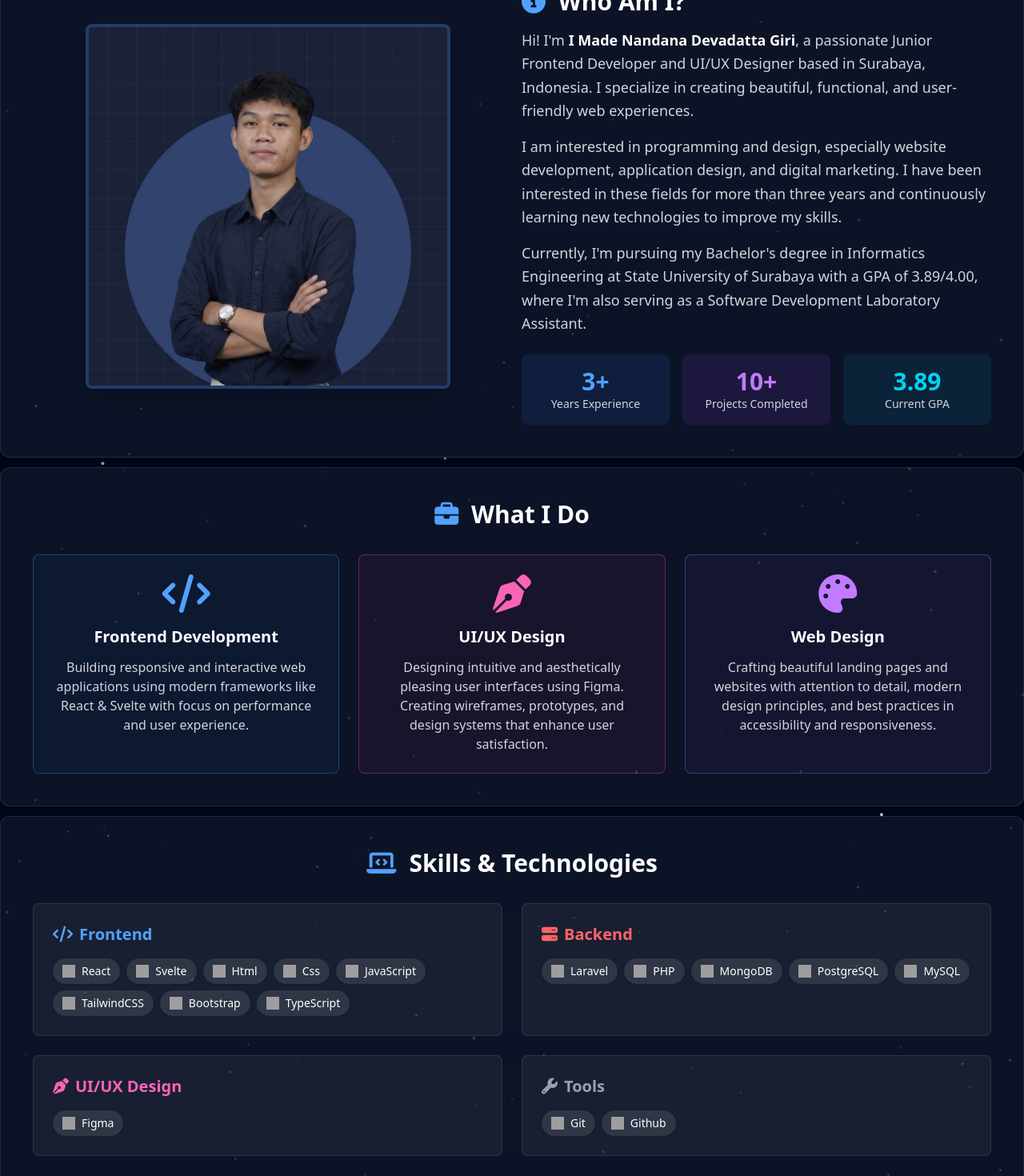
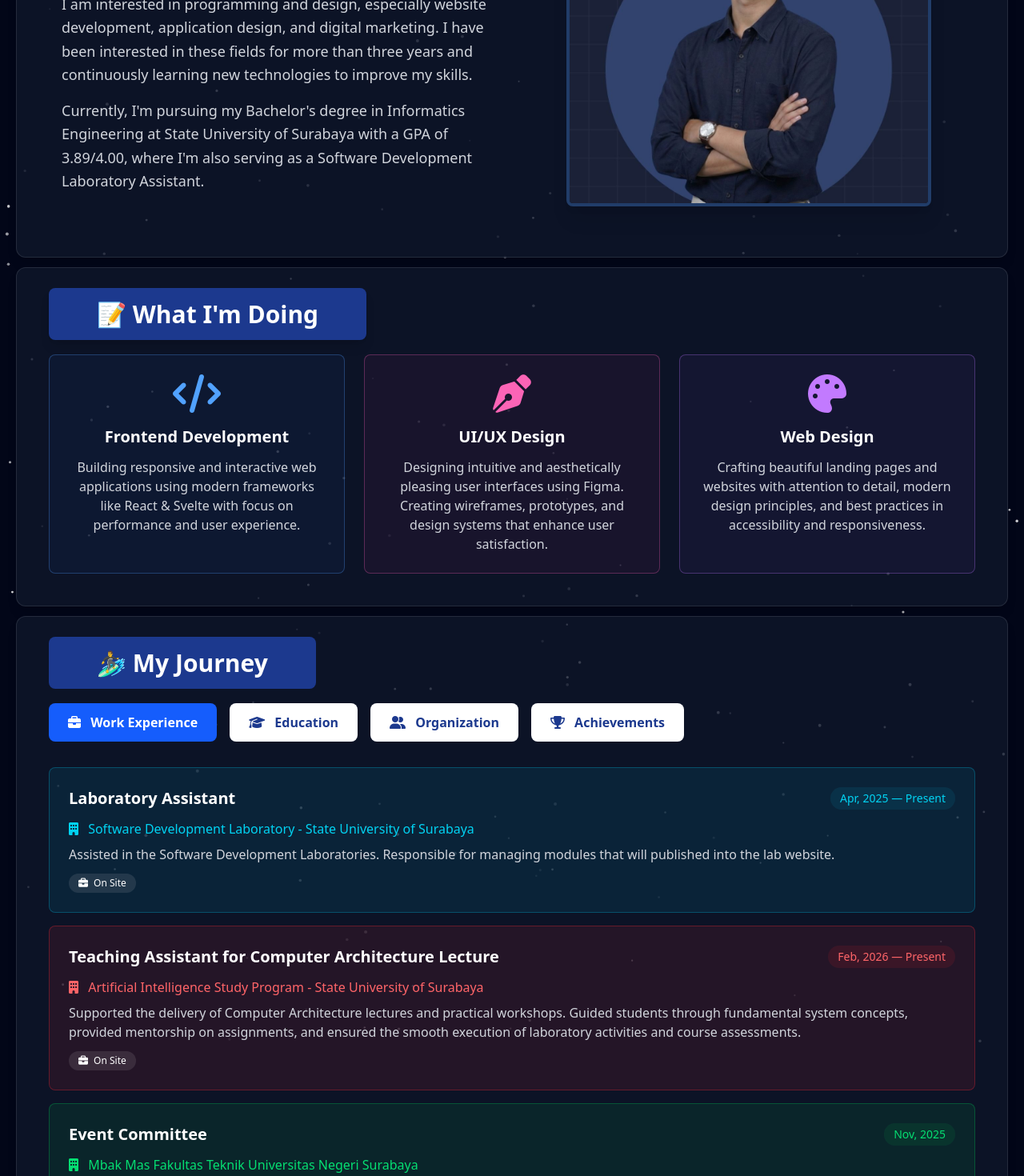
Before and after one commit to 1610Deva/portodevabysvelte, a SvelteKit app: page /about in a window 1280 px wide. Shown: the part 340-1810 px from the top of the page at 80% size. Built offline with nearby package versions, Linux system fonts and the light colour scheme; grey boxes are pictures that could not be loaded; a web font is replaced by a local one.

Commit message:
modifying about pages

```diff
--- a/src/routes/about/+page.svelte
+++ b/src/routes/about/+page.svelte
@@ -33,6 +33,15 @@
 		color: string;
 	}
 
+	interface Organization {
+		id: number;
+		position: string;
+		'organization-name': string;
+		period: string;
+		description: string;
+		color: string;
+	}
+
 	interface Achievement {
 		icon: string;
 		title: string;
@@ -52,9 +61,10 @@
 	};
 	let experiences: Experience[] = [];
 	let education: Education[] = [];
+	let organizations: Organization[] = [];
 	let achievements: Achievement[] = [];
 
-    let activeTab: 'work' | 'education' | 'achievements' = 'work';
+	let activeTab: 'work' | 'education' | 'achievements' | 'organization' = 'work';
 
 	// Reactive statement Svelte
 	$: filteredExperiences = experiences.filter((exp) => exp.type === 'work');
@@ -71,6 +81,7 @@
 			technologies = data.technologies || technologies;
 			experiences = data.experiences || [];
 			education = data.education || [];
+			organizations = data.organization || [];
 			achievements = data.achievements || [];
 		} catch (error) {
 			console.error('Error fetching data:', error);
@@ -96,14 +107,13 @@
 </svelte:head>
 
 <!-- HEADER SECTION -->
-<div
-	class="mt-3 rounded-xl border border-white/10 bg-slate-900/80 p-10 shadow-lg transition-opacity duration-1000 ease-in-out"
+<!-- <div
+	class="md:mx-5 mt-3 rounded-xl p-10 transition-opacity duration-1000 ease-in-out"
 	class:opacity-0={!isVisible}
 	class:opacity-100={isVisible}
 >
 	<div class="text-center">
 		<h1 class="mb-4 text-4xl font-bold text-white">
-			<i class="fa-solid fa-user mr-3 text-blue-400"></i>
 			About Me
 		</h1>
 		<p class="mx-auto max-w-2xl text-lg text-gray-300">
@@ -111,14 +121,39 @@
 			technology and design.
 		</p>
 	</div>
-</div>
+</div> -->
 
 <!-- INTRODUCTION SECTION -->
 <div
-	class="mt-3 grid grid-cols-1 gap-6 rounded-xl border border-white/10 bg-slate-900/80 p-10 shadow-lg transition-opacity duration-1000 ease-in-out md:grid-cols-2"
+	class="md:mx-5 mt-3 grid grid-cols-1 gap-6 rounded-xl border border-white/10 bg-slate-900/80 p-10 shadow-lg transition-opacity duration-1000 ease-in-out md:grid-cols-2"
 	class:opacity-0={!isVisible}
 	class:opacity-100={isVisible}
 >
+	<!-- About Text -->
+	<div class="flex flex-col justify-center p-4">
+		<!-- <h5 class="inline-block mb-5 text-base font-semibold text-white md:text-lg">
+			<span class="text-amber-100 bg-blue-900 px-10 py-2">ABOUT ME</span>
+		</h5> -->
+		<h2 class="mb-7 text-3xl font-bold text-white">
+			<span class="px-15 py-3 bg-blue-900 rounded-lg">🧑‍💻 Get To Know Me!</span>
+		</h2>
+		<p class="mb-4 text-lg leading-relaxed text-gray-300">
+			Hi! I'm <span class="font-semibold text-white">I Made Nandana Devadatta Giri</span>, a
+			passionate <span class="border-b-4 border-blue-500">Frontend Developer</span> and <span class="border-b-4 border-blue-500">UI/UX Designer</span> based in Surabaya,
+			Indonesia. I specialize in creating beautiful, functional, and user-friendly web experiences.
+		</p>
+		<p class="mb-4 text-lg leading-relaxed text-gray-300">
+			I am interested in programming and design, especially website development, application design,
+			and digital marketing. I have been interested in these fields for more than three years and
+			continuously learning new technologies to improve my skills.
+		</p>
+		<p class="mb-6 text-lg leading-relaxed text-gray-300">
+			Currently, I'm pursuing my Bachelor's degree in Informatics Engineering at State University of
+			Surabaya with a GPA of 3.89/4.00, where I'm also serving as a Software Development Laboratory
+			Assistant.
+		</p>
+	</div>
+
 	<!-- Profile Image -->
 	<div class="flex items-center justify-center">
 		<div class="overflow-hidden rounded-lg border-4 border-blue-400/30 shadow-xl">
@@ -130,56 +165,16 @@
 			/>
 		</div>
 	</div>
-
-	<!-- About Text -->
-	<div class="flex flex-col justify-center">
-		<h2 class="mb-4 text-3xl font-bold text-white">
-			<i class="fa-solid fa-circle-info mr-2 text-blue-400"></i>
-			Who Am I?
-		</h2>
-		<p class="mb-4 text-lg leading-relaxed text-gray-300">
-			Hi! I'm <span class="font-semibold text-white">I Made Nandana Devadatta Giri</span>, a passionate Junior
-			Frontend Developer and UI/UX Designer based in Surabaya, Indonesia. I specialize in creating
-			beautiful, functional, and user-friendly web experiences.
-		</p>
-		<p class="mb-4 text-lg leading-relaxed text-gray-300">
-			I am interested in programming and design, especially website development, application design,
-			and digital marketing. I have been interested in these fields for more than three years and
-			continuously learning new technologies to improve my skills.
-		</p>
-		<p class="mb-6 text-lg leading-relaxed text-gray-300">
-			Currently, I'm pursuing my Bachelor's degree in Informatics Engineering at State University
-			of Surabaya with a GPA of 3.89/4.00, where I'm also serving as a Software Development
-			Laboratory Assistant.
-		</p>
-
-		<!-- Quick Stats -->
-		<div class="grid grid-cols-2 gap-4 md:grid-cols-3">
-			<div class="rounded-lg bg-blue-500/10 p-4 text-center">
-				<div class="text-3xl font-bold text-blue-400">3+</div>
-				<div class="text-sm text-gray-300">Years Experience</div>
-			</div>
-			<div class="rounded-lg bg-purple-500/10 p-4 text-center">
-				<div class="text-3xl font-bold text-purple-400">10+</div>
-				<div class="text-sm text-gray-300">Projects Completed</div>
-			</div>
-			<div class="rounded-lg bg-cyan-500/10 p-4 text-center">
-				<div class="text-3xl font-bold text-cyan-400">3.89</div>
-				<div class="text-sm text-gray-300">Current GPA</div>
-			</div>
-		</div>
-	</div>
 </div>
 
 <!-- WHAT I DO SECTION -->
 <div
-	class="mt-3 rounded-xl border border-white/10 bg-slate-900/80 p-10 shadow-lg transition-opacity duration-1000 ease-in-out"
+	class="md:mx-5 mt-3 rounded-xl border border-white/10 bg-slate-900/80 p-10 shadow-lg transition-opacity duration-1000 ease-in-out"
 	class:opacity-0={!isVisible}
 	class:opacity-100={isVisible}
 >
-	<h2 class="mb-8 text-center text-3xl font-bold text-white">
-		<i class="fa-solid fa-briefcase mr-2 text-blue-400"></i>
-		What I Do
+	<h2 class="mb-8 text-3xl font-bold text-white">
+		<span class="px-15 py-3 bg-blue-900 shadow-lg rounded-lg ">📝 What I'm Doing</span>
 	</h2>
 
 	<div class="grid grid-cols-1 gap-6 md:grid-cols-3">
@@ -227,149 +222,18 @@
 	</div>
 </div>
 
-<!-- TECH STACK SECTION -->
+<!-- TIMELINE SECTION -->
 <div
-	class="mt-3 rounded-xl border border-white/10 bg-slate-900/80 p-10 shadow-lg transition-opacity duration-1000 ease-in-out"
+	class="md:mx-5 mt-3 rounded-xl border border-white/10 bg-slate-900/80 p-10 shadow-lg transition-opacity duration-1000 ease-in-out"
 	class:opacity-0={!isVisible}
 	class:opacity-100={isVisible}
 >
-	<h2 class="mb-8 text-center text-3xl font-bold text-white">
-		<i class="fa-solid fa-laptop-code mr-2 text-blue-400"></i>
-		Skills & Technologies
-	</h2>
-
-	<div class="grid grid-cols-1 gap-6 md:grid-cols-2">
-		<!-- Frontend Card -->
-		<div
-			class="rounded-lg border border-white/10 bg-white/5 p-6 transition-all hover:border-blue-400/50"
-		>
-			<h3 class="mb-4 flex items-center gap-2 text-xl font-semibold text-blue-400">
-				<i class="fa-solid fa-code"></i>
-				Frontend
-			</h3>
-			<div class="flex flex-wrap gap-2">
-				{#each technologies.frontend as tech}
-					<div
-						class="flex items-center gap-2 rounded-full bg-white/10 px-3 py-1.5 text-sm shadow transition hover:bg-white/20"
-						style="color: {tech.color}"
-					>
-						{#if tech.icon.startsWith('http') || tech.icon.startsWith('..')}
-							<img src={tech.icon.replace('..', '')} alt={tech.name} class="h-4 w-4" />
-						{:else if tech.icon.startsWith('<svg')}
-							<span class="inline-flex h-4 w-4 items-center">
-								{@html tech.icon}
-							</span>
-						{:else}
-							<span class="text-base">{tech.icon}</span>
-						{/if}
-						<span class="font-medium text-white">{tech.name}</span>
-					</div>
-				{/each}
-			</div>
-		</div>
-
-		<!-- Backend Card -->
-		<div
-			class="rounded-lg border border-white/10 bg-white/5 p-6 transition-all hover:border-red-400/50"
-		>
-			<h3 class="mb-4 flex items-center gap-2 text-xl font-semibold text-red-400">
-				<i class="fa-solid fa-server"></i>
-				Backend
-			</h3>
-			<div class="flex flex-wrap gap-2">
-				{#each technologies.backend as tech}
-					<div
-						class="flex items-center gap-2 rounded-full bg-white/10 px-3 py-1.5 text-sm shadow transition hover:bg-white/20"
-						style="color: {tech.color}"
-					>
-						{#if tech.icon.startsWith('http') || tech.icon.startsWith('..')}
-							<img src={tech.icon.replace('..', '')} alt={tech.name} class="h-4 w-4" />
-						{:else if tech.icon.startsWith('<svg')}
-							<span class="inline-flex h-4 w-4 items-center">
-								{@html tech.icon}
-							</span>
-						{:else}
-							<span class="text-base">{tech.icon}</span>
-						{/if}
-						<span class="font-medium text-white">{tech.name}</span>
-					</div>
-				{/each}
-			</div>
-		</div>
-
-		<!-- UI/UX Design Card -->
-		<div
-			class="rounded-lg border border-white/10 bg-white/5 p-6 transition-all hover:border-pink-400/50"
-		>
-			<h3 class="mb-4 flex items-center gap-2 text-xl font-semibold text-pink-400">
-				<i class="fa-solid fa-pen-nib"></i>
-				UI/UX Design
-			</h3>
-			<div class="flex flex-wrap gap-2">
-				{#each technologies.uidesign as tech}
-					<div
-						class="flex items-center gap-2 rounded-full bg-white/10 px-3 py-1.5 text-sm shadow transition hover:bg-white/20"
-						style="color: {tech.color}"
-					>
-						{#if tech.icon.startsWith('http') || tech.icon.startsWith('..')}
-							<img src={tech.icon.replace('..', '')} alt={tech.name} class="h-4 w-4" />
-						{:else if tech.icon.startsWith('<svg')}
-							<span class="inline-flex h-4 w-4 items-center">
-								{@html tech.icon}
-							</span>
-						{:else}
-							<span class="text-base">{tech.icon}</span>
-						{/if}
-						<span class="font-medium text-white">{tech.name}</span>
-					</div>
-				{/each}
-			</div>
-		</div>
-
-		<!-- Tools Card -->
-		<div
-			class="rounded-lg border border-white/10 bg-white/5 p-6 transition-all hover:border-gray-400/50"
-		>
-			<h3 class="mb-4 flex items-center gap-2 text-xl font-semibold text-gray-400">
-				<i class="fa-solid fa-wrench"></i>
-				Tools
-			</h3>
-			<div class="flex flex-wrap gap-2">
-				{#each technologies.tools as tech}
-					<div
-						class="flex items-center gap-2 rounded-full bg-white/10 px-3 py-1.5 text-sm shadow transition hover:bg-white/20"
-						style="color: {tech.color}"
-					>
-						{#if tech.icon.startsWith('http') || tech.icon.startsWith('..')}
-							<img src={tech.icon.replace('..', '')} alt={tech.name} class="h-4 w-4" />
-						{:else if tech.icon.startsWith('<svg')}
-							<span class="inline-flex h-4 w-4 items-center">
-								{@html tech.icon}
-							</span>
-						{:else}
-							<span class="text-base">{tech.icon}</span>
-						{/if}
-						<span class="font-medium text-white">{tech.name}</span>
-					</div>
-				{/each}
-			</div>
-		</div>
-	</div>
-</div>
-
-<!-- TIMELINE SECTION -->
-<div
-	class="mt-3 rounded-xl border border-white/10 bg-slate-900/80 p-10 shadow-lg transition-opacity duration-1000 ease-in-out"
-	class:opacity-0={!isVisible}
-	class:opacity-100={isVisible}
->
-	<h2 class="mb-8 text-center text-3xl font-bold text-white">
-		<i class="fa-solid fa-timeline mr-2 text-blue-400"></i>
-		My Journey
+	<h2 class="mb-8 text-3xl font-bold text-white">
+		<span class="px-15 py-3 bg-blue-900 rounded-lg">🏄‍♂️ My Journey</span>
 	</h2>
 
 	<!-- Tab Navigation -->
-	<div class="mb-8 flex flex-wrap justify-center gap-4">
+	<div class="mb-8 flex flex-wrap gap-4">
 		<button
 			class="rounded-lg px-6 py-3 font-semibold transition-all"
 			class:bg-blue-600={activeTab === 'work'}
@@ -393,6 +257,18 @@
 		>
 			<i class="fa-solid fa-graduation-cap mr-2"></i>
 			Education
+		</button>
+		<button
+			class="rounded-lg px-6 py-3 font-semibold transition-all"
+			class:bg-blue-600={activeTab === 'organization'}
+			class:text-white={activeTab === 'organization'}
+			class:bg-white={activeTab !== 'organization'}
+			class:text-blue-900={activeTab !== 'organization'}
+			class:hover:bg-white={activeTab !== 'organization'}
+			on:click={() => (activeTab = 'organization')}
+		>
+			<i class="fa-solid fa-user-group mr-2"></i>
+			Organization
 		</button>
 		<button
 			class="rounded-lg px-6 py-3 font-semibold transition-all"
@@ -474,6 +350,40 @@
 		</div>
 	{/if}
 
+	<!-- Organization Tab -->
+	{#if activeTab === 'organization'}
+		<div class="space-y-4">
+			{#each organizations as org}
+				{@const colors = getColorClasses(org.color)}
+				<div
+					class="rounded-lg border p-6 transition-all hover:scale-[1.02] {colors.bg} {colors.border}"
+				>
+					<div class="mb-3 flex flex-col items-start justify-between md:flex-row md:items-center">
+						<h3 class="text-xl font-semibold text-white">{org.position}</h3>
+						<span
+							class="mt-2 rounded-full px-3 py-1 text-sm font-medium md:mt-0 {colors.bg} {colors.text}"
+						>
+							{org.period}
+						</span>
+					</div>
+					<p class="mb-2 font-medium {colors.text}">
+						<i class="fa-solid fa-school mr-2"></i>
+						{org['organization-name']}
+					</p>
+					<p class="mb-3 text-gray-300">{org.description}</p>
+					{#if org['organization-name']}
+						<div class="flex gap-2">
+							<span class="rounded-full bg-white/10 px-3 py-1 text-xs text-white">
+								<i class="fa-solid fa-school mr-1"></i>
+								{org['organization-name']}
+							</span>
+						</div>
+					{/if}
+				</div>
+			{/each}
+		</div>
+	{/if}
+
 	<!-- Achievements Tab -->
 	{#if activeTab === 'achievements'}
 		<div class="space-y-4">
@@ -487,7 +397,9 @@
 							<i class="fa-solid {achievement.icon} text-2xl {colors.text}"></i>
 						</div>
 						<div class="flex-1">
-							<div class="mb-2 flex flex-col items-start justify-between md:flex-row md:items-center">
+							<div
+								class="mb-2 flex flex-col items-start justify-between md:flex-row md:items-center"
+							>
 								<h3 class="text-xl font-semibold text-white">{achievement.title}</h3>
 								<span class="mt-2 text-sm md:mt-0 {colors.text}">
 									{achievement.date}
@@ -508,7 +420,7 @@
 
 <!-- CONTACT CTA -->
 <div
-	class="mt-3 rounded-xl border border-blue-500/20 bg-gradient-to-r from-blue-950/60 to-purple-950/60 p-10 shadow-lg transition-opacity duration-1000 ease-in-out"
+	class="md:mx-5 mt-3 rounded-xl border border-blue-500/20 bg-gradient-to-r from-blue-950/60 to-purple-950/60 p-10 shadow-lg transition-opacity duration-1000 ease-in-out"
 	class:opacity-0={!isVisible}
 	class:opacity-100={isVisible}
 >
```
Lines whose indentation alone changed are shown as unchanged.
